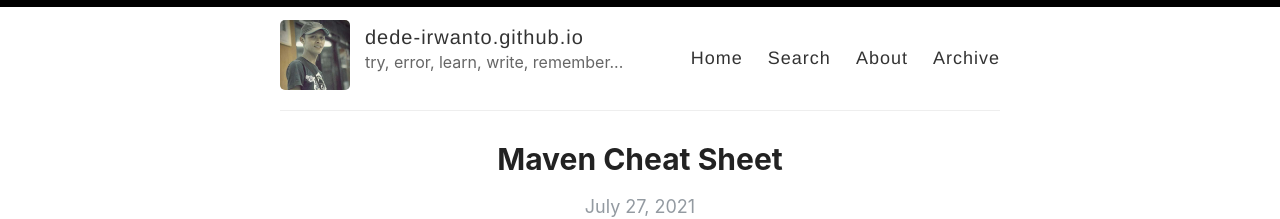
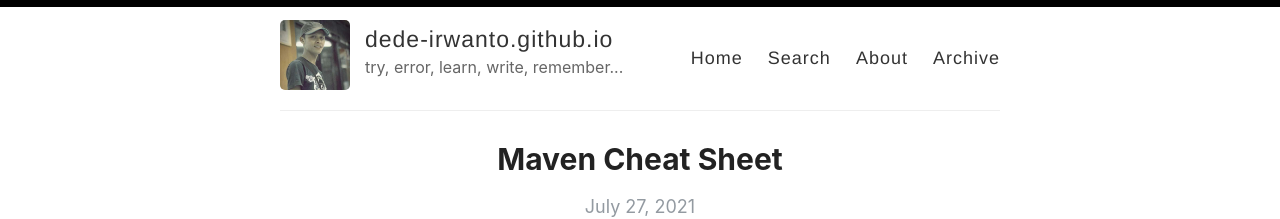
Before and after one commit to dede-irwanto/dede-irwanto.github.io, a Jekyll site: the page built from index.html, in a window 1280 px wide. Shown: the top 219 px of the page. Built offline with Jekyll 4.4.1, drawn with Linux system fonts in a browser that asks for light colours; the list of posts is cut into pages by our own code.

Commit message:
Update style.scss

```diff
--- a/assets/style.scss
+++ b/assets/style.scss
@@ -310,7 +310,7 @@ p > img {
   cursor: pointer;
   font-family: $helveticaNeue;
   font-weight: 300;
-  font-size: 20px;
+  font-size: 23px;
   letter-spacing: 1px;
   text-align: left;
 
```
